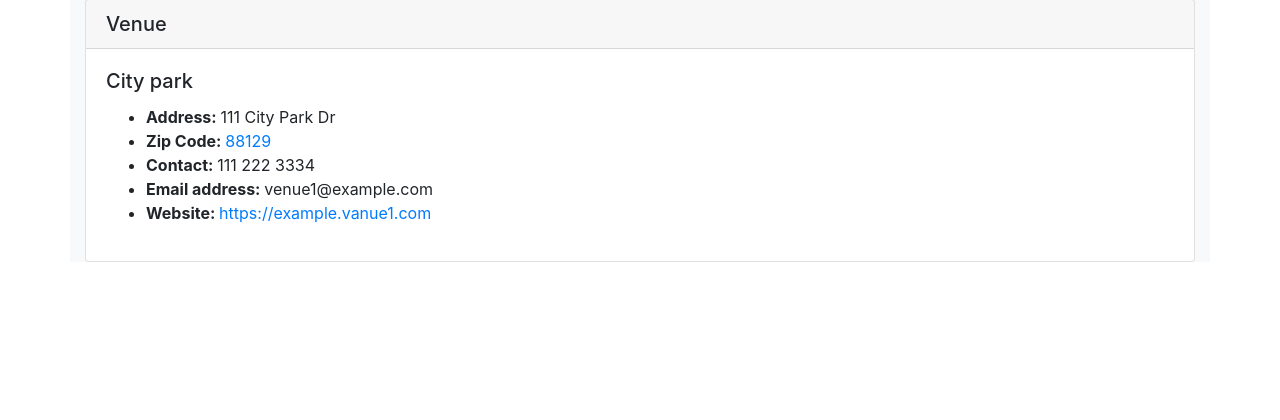
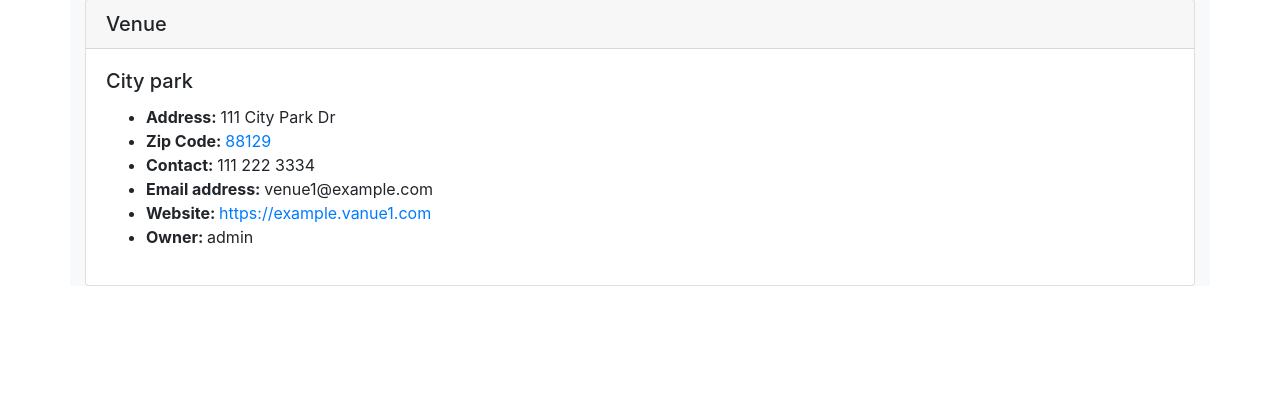
Before and after one commit to sudiptoshahin/myclub, a Django app: page /show-venue/1/ in a window 1280 px wide. Shown: the part 97-517 px from the top of the page. Run offline with Django 4.2, Linux system fonts and the light colour scheme; data comes from the database, SQL or seed files in the repository; both versions use the stored data as it was after the commit; some libraries are stand-ins or nearby versions.

Commit message:
authorizations

```diff
--- a/myclub_website/events/templates/events/show_venue.html
+++ b/myclub_website/events/templates/events/show_venue.html
@@ -10,7 +10,8 @@
             <li><strong>Zip Code: </strong><a href="">{{ venue.zip_code }}</a></li>
             <li><strong>Contact: </strong>{{ venue.phone }}</li>
             <li><strong>Email address: </strong>{{ venue.email_address }}</li>
-            <li><strong>Website:  </strong><a href="{{ venue.web }}">{{ venue.web }}</a></li>
+            <li><strong>Website: </strong><a href="{{ venue.web }}">{{ venue.web }}</a></li>
+            <li><strong>Owner: </strong>{{ venue_owner }}</li>
         </ul>
     </div>
 </div>
--- a/myclub_website/events/views.py
+++ b/myclub_website/events/views.py
@@ -19,6 +19,9 @@ from reportlab.lib.pagesizes import letter
 # pagination
 from django.core.paginator import Paginator
 from django.contrib import messages
+
+# get the django's user model
+from django.contrib.auth.models import User
 
 def venue_pdf(request: HttpRequest):
     # create byte stream buffer
@@ -182,9 +185,11 @@ def search_venues(request: HttpRequest):
 
 def show_venue(requet: HttpRequest, venue_id: int):
     venue = Venue.objects.get(pk=venue_id)
+    venue_owner = User.objects.get(pk=venue.owner)
 
     return render(requet, 'events/show_venue.html', {
-        'venue': venue
+        'venue': venue,
+        'venue_owner': venue_owner
     })
 
 
```
Also changed, not shown: myclub_website/db.sqlite3.
